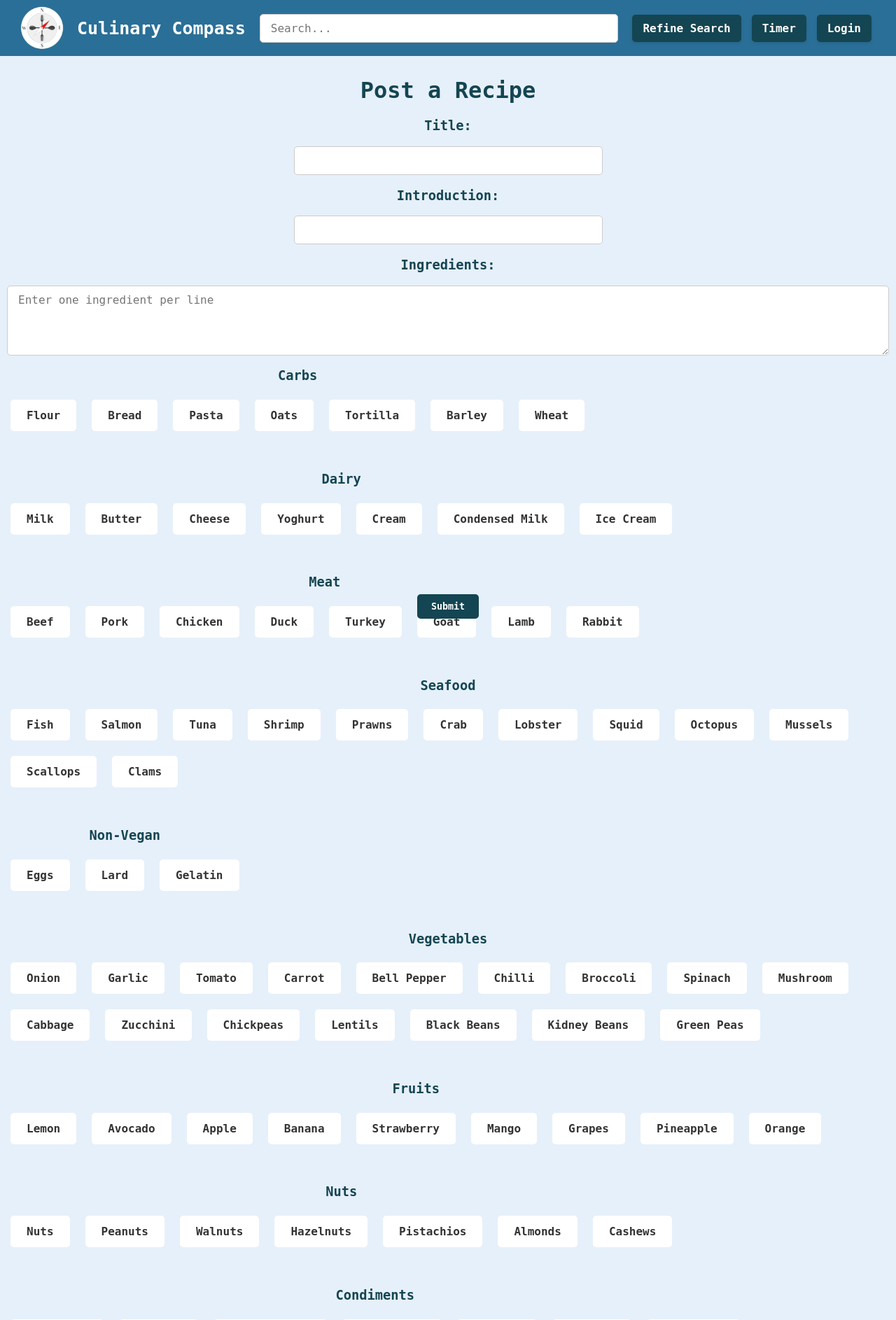
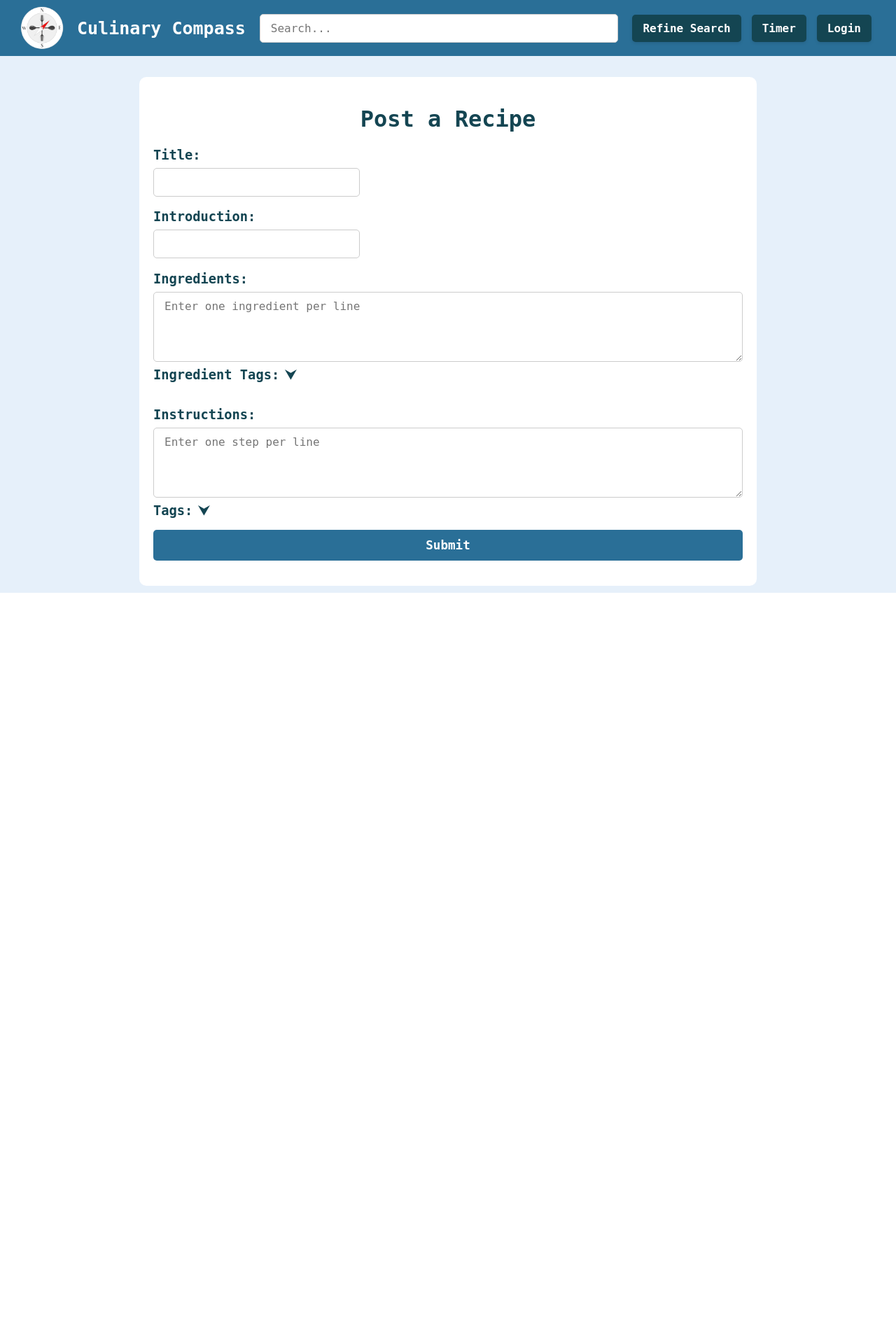
Before and after one commit to miriie/Culinary-Compass-Major-Work, a Flask app: page /post in a window 1280 px wide. Shown: the top 1886 px of the page at 70% size. After the commit the page ends 847 px from the top, so only its background shows below. Run offline with Flask 3, Linux system fonts and the light colour scheme.

Commit message:
misc dropdown + aesthetic changes

```diff
--- a/MW aaaaa/static/global.js
+++ b/MW aaaaa/static/global.js
@@ -280,22 +280,24 @@ document.addEventListener("mousemove", (e) => {
 
 
 // Dropdown JS
-function toggleDropdown(id = "tagDropdown", iconId = "dropdown-icon") {
-const dropdown = document.getElementById(id);
-const icon = document.getElementById(iconId);
+function toggleDropdown(dropdownId, iconElement) {
+  const dropdown = document.getElementById(dropdownId);
+  const icon = iconElement;
 
-if (!dropdown || !icon) return;
+  if (!dropdown || !icon) return;
 
-const isOpen = dropdown.style.maxHeight && dropdown.style.maxHeight !== "0px";
+  const isOpen = dropdown.classList.contains('open');
 
-if (isOpen) {
-    dropdown.style.maxHeight = "0px";
+  if (isOpen) {
+    dropdown.classList.remove('open');
     icon.textContent = "⮟";
-} else {
-    dropdown.style.maxHeight = dropdown.scrollHeight + "px";
+  } else {
+    dropdown.classList.add('open');
     icon.textContent = "⮝";
+  }
 }
-    }
+
+
 
 // Annotation JS
 document.addEventListener('DOMContentLoaded', function () {
--- a/MW aaaaa/static/stylesheet.css
+++ b/MW aaaaa/static/stylesheet.css
@@ -128,7 +128,7 @@ a {
   transition: background-color 0.3s;
 }
 .dark-button:hover {
-  background-color: #2A6F97;
+  background-color: #1488c8;
 }
 
 .auth-button {
@@ -306,7 +306,8 @@ textarea {
 }
 .tags-filter label {
   display: inline-block;
-  background-color: white;
+  background-color: #0b3b4c;
+  color: white;
   padding: 10px 20px;
   border-radius: 5px;
   cursor: pointer;
@@ -321,8 +322,7 @@ textarea {
   display: none;
 }
 .tags-filter input[type="checkbox"]:checked + label {
-  background-color: #0b3b4c;
-  color: white;
+  background-color:#1488c8;
 }
 
 .tags-filter input[type="checkbox"]:disabled + label {
@@ -399,7 +399,7 @@ textarea {
 /* Utility and Misc */
 .wrapper {
   width: 100%;
-  height: 100%;
+  height: auto;
   border-radius: 40px;
 }
 .input-box input {
@@ -436,16 +436,23 @@ textarea {
   background: white;
   padding: 20px;
   border-radius: 10px;
-  display: flex;
   justify-content: center;
   align-items: flex-start;
 }
+
+.profile-info {
+  display: flex;
+  justify-content: center;
+  align-items: center;
+  gap: 20px;
+}
+
 .profile-page-pic {
   width: 100px;
   height: 100px;
   border-radius: 50%;
   object-fit: cover;
-  border: 3px solid white;
+  border: 3px solid #144552;
   margin-right: 20px;
 }
 .review-card {
@@ -533,7 +540,43 @@ textarea {
   cursor: pointer;
 }
 
+/* Post */
+.post-container {
+  width: 70%;
+  margin: 0 auto;
+  background-color: white;
+  border-radius: 10px;
+  padding: 20px;
+  text-align: left;
+  overflow: visible;
+  height: auto;
+}
+
+.input-box h3 {
+  margin-bottom: 8px;
+  color: #144552;
+}
+
+#register-button {
+  display: block;
+  width: 100%;
+  padding: 12px;
+  font-size: 1.1em;
+  background-color: #2A6F97;
+  color: white;
+  border: none;
+  border-radius: 5px;
+  cursor: pointer;
+  transition: background-color 0.3s ease;
+}
+
+#register-button:hover {
+  background-color: #144552;
+}
+
+
 /* Tags filter inside posting recipes */
+
 .category-block {
   margin-bottom: 24px;
 }
@@ -560,8 +603,19 @@ textarea {
 }
 
 .dropdown-heading span {
-  transition: transform 0.2s ease;
+  transition: transform 0.4s ease;
 }
+
+.dropdown-content {
+  max-height: 0;
+  overflow: hidden;
+  transition: max-height 0.4s ease;
+}
+
+.dropdown-content.open {
+  max-height: 50000px; /* large enough to show full content */
+}
+
 
 /* Annotation */
 #annotation-sidebar {
--- a/MW aaaaa/templates/post.html
+++ b/MW aaaaa/templates/post.html
@@ -3,7 +3,8 @@
 {% block title %}Post a Recipe - Culinary Compass{% endblock %}
 
 {% block content %}
-    <h1> Post a Recipe </h1>
+    <div class="post-container">
+    <h1 style="text-align: center;"> Post a Recipe </h1>
     <form id="post" method="POST" action="/post">
         <div class="wrapper">
             <div class="input-box">
@@ -11,8 +12,15 @@
                     <input type="text" id="recipe_title" name="recipe_title" required>
                 <h3> Introduction: </h3>
                     <input type="text" id="recipe_intro" name="recipe_intro">
+
                 <h3> Ingredients: </h3>
                     <textarea id="recipe_ingredient_list" name="recipe_ingredient_list" rows="6" placeholder="Enter one ingredient per line" required></textarea>
+
+                <h3 onclick="toggleDropdown('ingredientDropdown', this.querySelector('.dropdown-icon'))" class="dropdown-heading">
+                    Ingredient Tags: <span class="dropdown-icon">⮟</span>
+                </h3>
+
+                <div class="ingredient-tags dropdown-content" id="ingredientDropdown">
                 <div class="tags-filter">
                     {% for category, tags in ingredient_tags.items() %}
                     <div class="category-block">
@@ -30,11 +38,16 @@
                     </div>
                     {% endfor %}
                 </div>
+                </div>
 
                 <h3> Instructions: </h3>
                 <textarea id="recipe_instructions" name="recipe_instructions" rows="6" placeholder="Enter one step per line" required></textarea>
 
-                <h3> Tags: </h3>
+                <h3 onclick="toggleDropdown('tagCategoryDropdown', this.querySelector('.dropdown-icon'))" class="dropdown-heading">
+                    Tags: <span class="dropdown-icon">⮟</span>
+                </h3>
+
+                <div class="tag-categories dropdown-content" id="tagCategoryDropdown">
                 <div class="tags-filter">
                     {% for category, tags in tag_categories.items() %}
                     <div class="category-block">
@@ -55,6 +68,7 @@
                 </div>
         </div>
         <button type="submit" id="register-button" class="dark-button">Submit</button>
+        </div>
     </form>
 
     <script>
```
Also changed, not shown: MW aaaaa/templates/profile.html (+5 -2 lines), MW aaaaa/templates/search.html (+4 -3 lines), my-database.db. Lines whose indentation alone changed are shown as unchanged.
